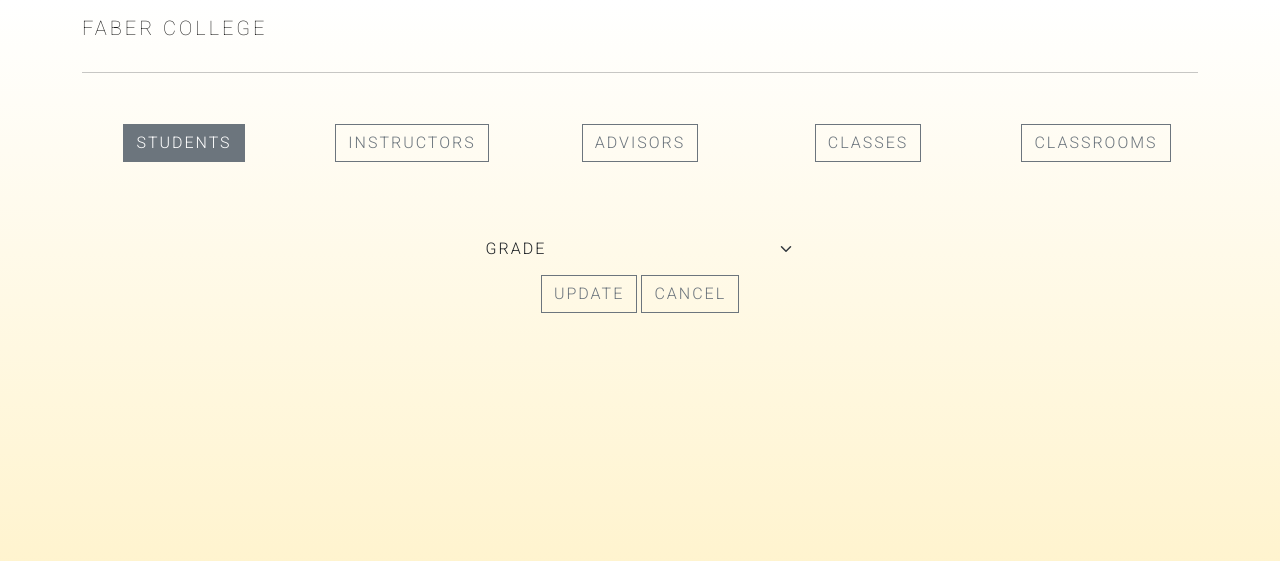
After one commit to dustinwalkup/faber_college, a Flask app: page /updateclassesstudents/1/1 in a window 1280 px wide. The commit adds this page. Shown: the top 561 px of the page. Run offline with Flask 2, Linux system fonts and the light colour scheme; data comes from the database, SQL or seed files in the repository; data that the repository does not hold is empty; some libraries are stand-ins or nearby versions.

Commit message:
implemented update for classesstudents

```diff
--- a/app.py
+++ b/app.py
@@ -248,6 +248,32 @@ def classesstudents(id):
         execute_query(db_connection, query, data)
         return redirect('/classesstudents/' + str(id))
 
+@app.route('/updateclassesstudents/<int:st_id>/<int:cl_id>', methods=['GET', 'POST'])
+def update_classes_student(st_id, cl_id):
+    db_connection = connect_to_database()
+    # display existing data
+    if request.method == 'GET':
+        print('Display existing data')
+
+        query = 'SELECT * FROM classes_students WHERE student_id = %s AND class_id = %s'
+        data = (st_id, cl_id)
+        result = execute_query(db_connection, query, data).fetchall()
+
+        print(result)
+        if result == None:
+            return "No such class found"
+
+        return render_template('/updateclassesstudents.html', student_id = st_id, class_id = cl_id)
+
+    elif request.method == "POST":
+        print('Post Request')
+        grade_input = request.form['grade']
+
+        query = 'UPDATE classes_students  SET grade = %s WHERE student_id = %s AND class_id = %s'
+        data = (grade_input,st_id, cl_id)
+        execute_query(db_connection, query, data)
+        return redirect("/classesstudents/" + str(st_id))
+
 @app.route('/deleteclassesstudents/<int:st_id>/<int:cl_id>')
 def delete_classes_student(st_id, cl_id):
     db_connection = connect_to_database()
--- a/templates/classesstudents.html
+++ b/templates/classesstudents.html
@@ -65,7 +65,7 @@
                             <td>{{row[8]}}</td>
                             <td>{{row[9]}}</td>
                             <td>
-                                <button type="submit" class="btn btn-outline-secondary mb-2 btn-xs" id="myButtonSmall" onclick="window.location.href='addstudent.html';">edit</button>
+                                <a type="submit" class="btn btn-outline-secondary mb-2 btn-xs" id="myButtonSmall" href="/updateclassesstudents/{{rows[0][0]}}/{{row[3]}}">edit grade</a>
                                 <a type="submit" class="btn btn-outline-danger mb-2" id="myButtonSmall" href="/deleteclassesstudents/{{rows[0][0]}}/{{row[3]}}">delete</a>
 
                             </td>
--- /dev/null
+++ b/templates/updateclassesstudents.html
@@ -0,0 +1,67 @@
+<!DOCTYPE html>
+<html>
+    <head>
+        <meta charset="utf-8">
+        <meta http-equiv="X-UA-Compatible" content="IE=edge">
+        <title>Students</title>
+        <meta name="description" content="">
+        <meta name="viewport" content="width=device-width, initial-scale=1">
+        <link rel="stylesheet" href="/static/css/style.css">
+        <link href="https://cdn.jsdelivr.net/npm/bootstrap@5.0.0-beta1/dist/css/bootstrap.min.css" rel="stylesheet" integrity="sha384-giJF6kkoqNQ00vy+HMDP7azOuL0xtbfIcaT9wjKHr8RbDVddVHyTfAAsrekwKmP1" crossorigin="anonymous">
+        <link rel="preconnect" href="https://fonts.gstatic.com">
+        <link href="https://fonts.googleapis.com/css2?family=Roboto:wght@100;300;400&display=swap" rel="stylesheet">
+    </head>
+    <body>
+        <div class="container">
+            <nav class="navbar navbar-light">
+                <a class="navbar-brand" href="/">faber college</a>
+              </nav>
+
+            <hr>
+
+            <div class="row button_row">
+                <div class="col" align="center">
+                    <button type="submit" class="btn btn-outline-secondary mb-2 myButton active" id="myButton" onclick="window.location.href='/students';">students</button>
+                </div>
+                <div class="col" align="center">
+                    <button type="submit" class="btn btn-outline-secondary mb-2 myButton" id="myButton" onclick="window.location.href='/instructors';" >instructors</button>
+                </div>
+                <div class="col" align="center">
+                    <button type="submit" class="btn btn-outline-secondary mb-2 myButton" id="myButton" onclick="window.location.href='/advisors';" >advisors</button>
+                </div>
+                <div class="col" align="center">
+                    <button type="submit" class="btn btn-outline-secondary mb-2 myButton" id="myButton" onclick="window.location.href='/classes';" >classes</button>
+                </div>
+                <div class="col" align="center">
+                    <button type="submit" class="btn btn-outline-secondary mb-2 myButton" id="myButton" onclick="window.location.href='/classrooms';" >classrooms</button>
+                </div>
+            </div>
+
+
+            <div>
+                <div id="main_content">
+                    <form id="updatestudent" action="/updateclassesstudents/{{student_id}}/{{class_id}}" method="POST">
+
+                        <div class="input-container" >
+                                <select name="grade" class="form-select" id="advisor_select" >
+                                    <option>grade</option>
+                                    <option>A</option>
+                                    <option>B</option>
+                                    <option>C</option>
+                                    <option>D</option>
+                                    <option>F</option>
+                                </select>
+                        </div>
+                        <div class="input-container">
+                            <button type="submit" class="btn btn-outline-secondary mb-2 myButton" id="myButton">update</button>
+                            <a type="" class="btn btn-outline-secondary mb-2 myButton" id="myButton" onclick="window.location.href='/classesstudents/{{student_id}}';">cancel</a>
+                        </div>
+
+                    </form>
+                </div>
+            </div>
+        </div>
+
+        <script src="" async defer></script>
+    </body>
+</html>
```
